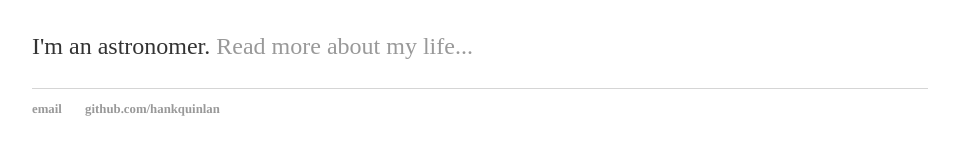
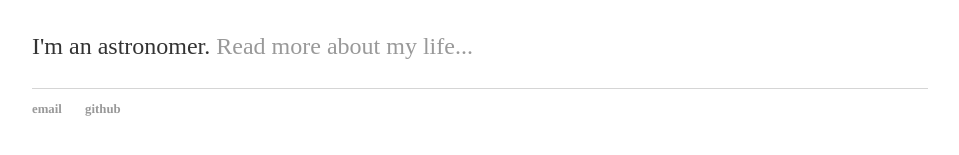
Before and after one commit to parfa30/parfa30.github.io, a Jekyll site: the page built from index.html, in a window 1280 px wide. Shown: the part 167-322 px from the top of the page, without its empty margins (160-1119 px from the left). Built offline with Jekyll 4.4.1, drawn with Linux system fonts in a browser that asks for light colours.

Commit message:
Update default.html

```diff
--- a/_layouts/default.html
+++ b/_layouts/default.html
@@ -21,7 +21,7 @@
 			<footer>
 	    		<ul>
 	        		<li><a href="mailto:parker.fagrelius@noirlab.edu">email</a></li>
-	        		<li><a href="https://github.com/parfa30">github.com/hankquinlan</a></li>
+	        		<li><a href="https://github.com/parfa30">github</a></li>
 				</ul>
 			</footer>
 		</body>
```
